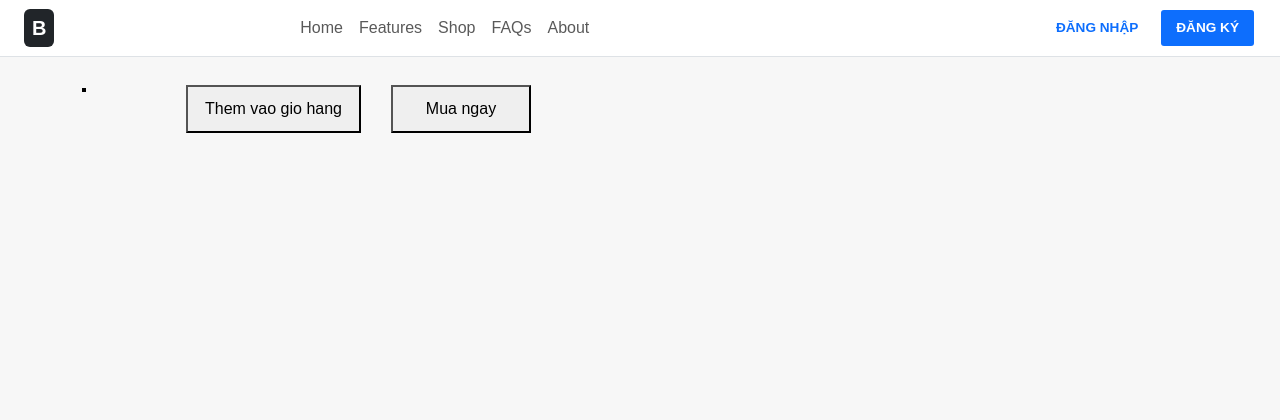
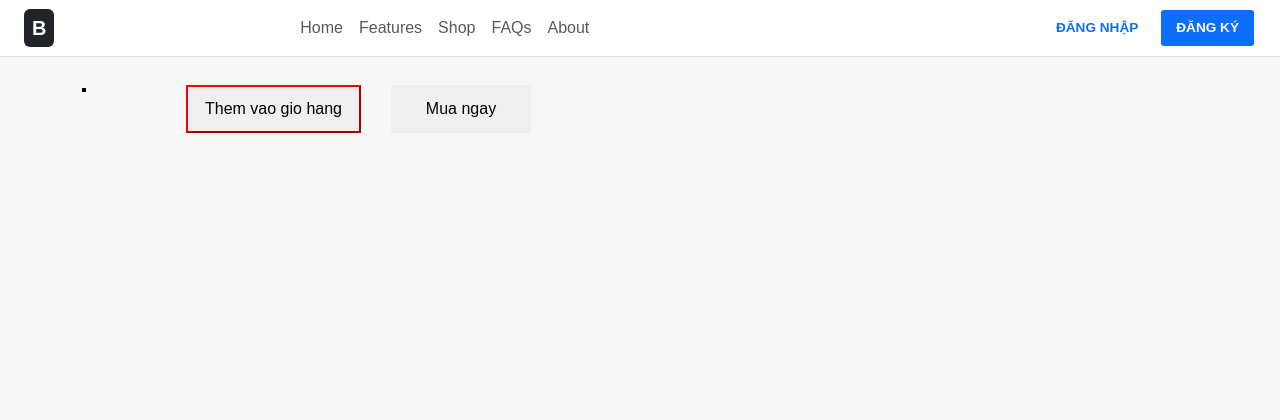
Before and after one commit to PhanTuanAnh2009/BCCK_RENEW, a Django app: template store/templates/store/descrip.html in a window 1280 px wide. Shown: the top 420 px of the page. Run offline with Django 4.2, Linux system fonts and the light colour scheme; the template is opened without the code that fills it, so the values that code supplies are empty; parts of the project's set-up code (start-up, migrations or seed data) failed here and were passed over.

Commit message:
new
adsf

```diff
--- a/store/models.py
+++ b/store/models.py
@@ -11,7 +11,7 @@ class Product(models.Model):
 
     price=models.DecimalField(max_digits=10,decimal_places=2)
     stock=models.IntegerField()
-    # descrip=models.CharField(max_length=100)
+    descrip=models.CharField(max_length=100,blank=True)
     image=models.ImageField(upload_to="img/product/img_upload")
 
     def __str__(self):
--- a/store/templates/store/descrip.html
+++ b/store/templates/store/descrip.html
@@ -15,9 +15,9 @@
         <h2 style="color:red">{{formatted_price}}</h2>
         <div class="btt" style="display:flex;flex-direction: row">
 
-            <button style="margin-right:30px;width:175px;height:48px;">Them vao gio hang </button>
+            <button style="margin-right:30px;width:175px;height:48px;border-color:red">Them vao gio hang </button>
 
-         <button style="width:140px;height:48px;">Mua ngay </button>
+         <button style="width:140px;height:48px;border:none;">Mua ngay </button>
 
         </div>
     </div>
--- a/store/views.py
+++ b/store/views.py
@@ -191,7 +191,7 @@ def sanpham(request):
         name = request.POST['name']
         price = request.POST['price']
         stock = request.POST['stock']
-        # descrip=request.POST['descrip']
+        descrip=request.POST['descrip']
         image = request.FILES.get('image')
         product = Product(name=name, price=price, stock=stock, image=image)
         product.save()
```
Also changed, not shown: store/migrations/0008_delete_products_delete_student_product_descrip_and_more.py (added).
